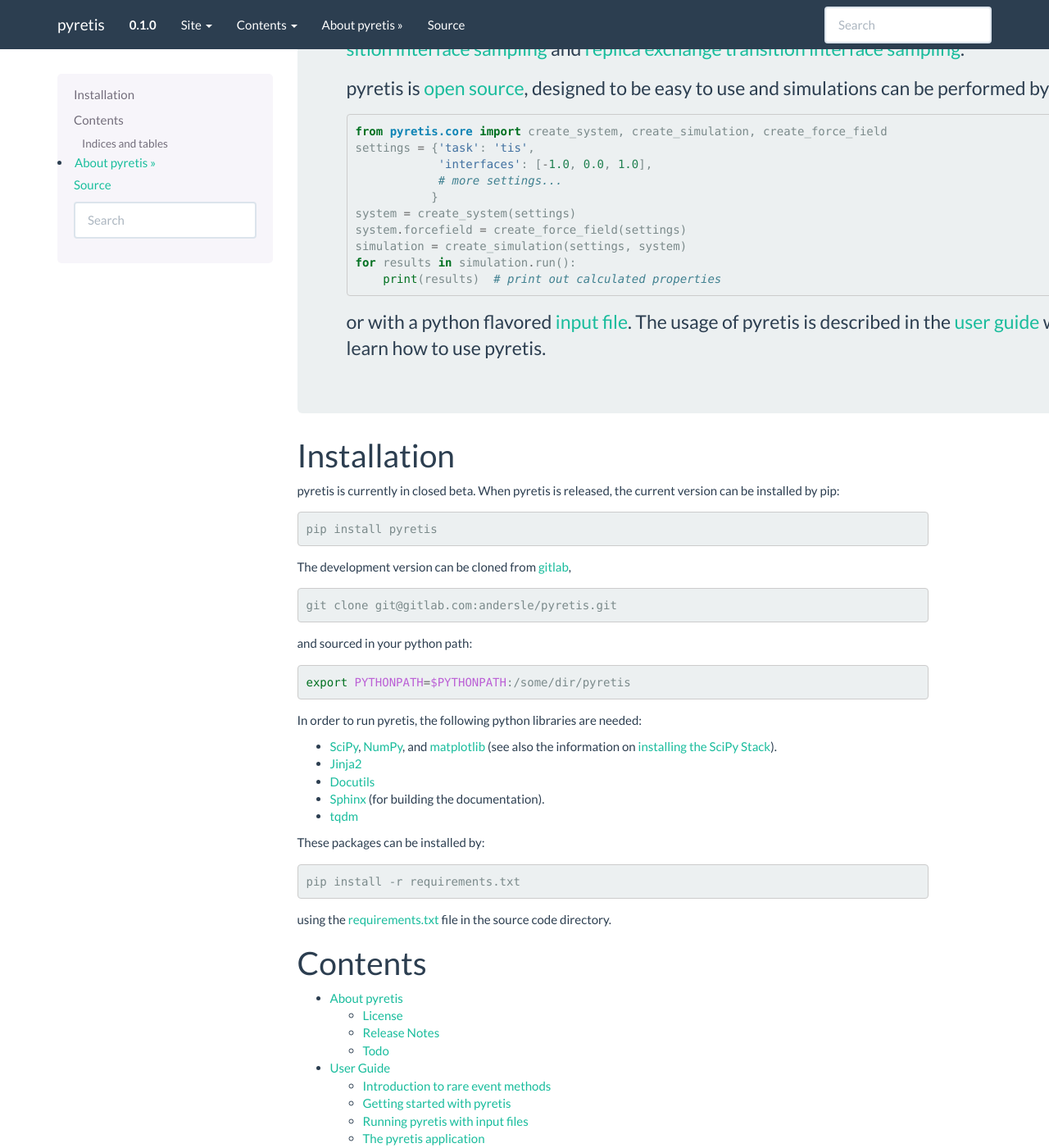
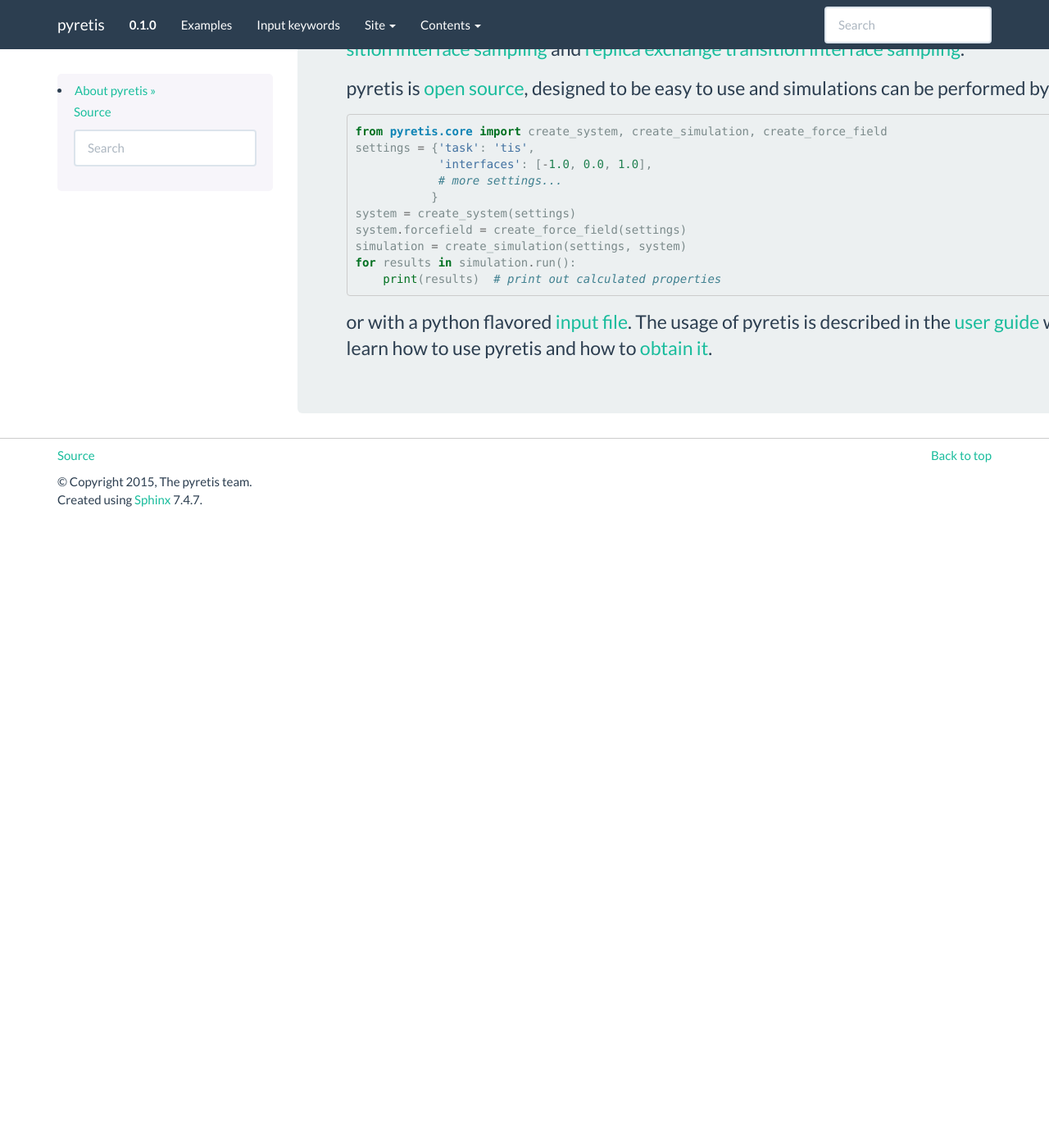
Before and after one commit to jonasjaeger-sci/mod905, a Sphinx documentation site: the page built from docs/index.rst, in a window 1280 px wide and 1400 px high, scrolled down 341 px. Shown: the whole window at 82% size. Built offline with Sphinx 7.4.7, drawn with Linux system fonts in a browser that asks for light colours; after the commit the page ends 971 px from its top, so only the background shows below that; some of the changed text lies outside the part shown.

Commit message:
Another update - fixed navbar
Update the navigation bar. It will now display some common
shortcuts.

```diff
--- a/docs/conf.py
+++ b/docs/conf.py
@@ -131,18 +131,19 @@
 # Theme options are theme-specific and customize the look and feel of a theme
 # further.  For a list of options available for each theme, see the
 # documentation.
-#html_theme_options = {}
-#html_theme_options = {
-    #'sticky_navigation': True # Set to False to disable the sticky nav while scrolling.
-#    'logo_only': True, # if we have a html_logo below, this shows /only/ the logo with no title text
-#}
 html_theme_options = {
     # Navigation bar title. (Default: ``project`` value)
     'navbar_title': "",
     # Tab name for entire site. (Default: "Site")
     'navbar_site_name': "Site",
     # Render the next and previous page links in navbar. (Default: true)
-    'navbar_sidebarrel': True,
+    'navbar_sidebarrel': False,
+    'navbar_links': [#("About", "about/index"),
+                     ("Examples", "examples/index"),
+                     ("Input keywords", "user/keywords/keywords"),
+                     #("API", "api/pyretis"),
+                     #("Developer guide", "developer/index")],
+                    ],
     # Render the current pages TOC in the navbar. (Default: true)
     'navbar_pagenav': True,
     # Tab name for the current pages TOC. (Default: "Page")
@@ -167,7 +168,7 @@
     'navbar_fixed_top': "true",
     # Location of link to source.
     # Options are "nav" (default), "footer" or anything else to exclude.
-    'source_link_position': "nav",
+    'source_link_position': "footer",
     # Bootswatch (http://bootswatch.com/) theme.
     'bootswatch_theme': "flatly",
     # Choose Bootstrap version.
--- a/docs/index.rst
+++ b/docs/index.rst
@@ -31,71 +33,15 @@
 
   or with a python flavored :ref:`input file <user-guide-input>`. The usage of pyretis is
   described in the :ref:`user guide <user-guide-index>`
-  where you can learn how to use pyretis.
+  where you can learn how to use pyretis and how to :ref:`obtain it <user-guide-install>`.
 
-Installation
-============
-
-pyretis is currently in closed beta. When pyretis is
-released, the current version can be installed by pip:
-
-.. code-block:: bash
-
-    pip install pyretis
-
-The development version can be cloned
-from `gitlab <https://gitlab.com/andersle/>`_,
-
-.. code-block:: bash
-
-    git clone git@gitlab.com:andersle/pyretis.git
-
-and sourced in your python path:
-
-.. code-block:: bash
-
-    export PYTHONPATH=$PYTHONPATH:/some/dir/pyretis
-
-In order to run pyretis, the following python libraries are needed:
-
-* `SciPy <http://www.scipy.org/>`_, `NumPy <http://www.numpy.org/>`_,
-  and `matplotlib <http://matplotlib.org/>`_
-  (see also the information on
-  `installing the SciPy Stack <http://www.scipy.org/install.html>`_).
-
-* `Jinja2 <http://jinja.pocoo.org/docs/dev/>`_
-
-* `Docutils <http://docutils.sourceforge.net/>`_
-
-* `Sphinx <http://sphinx-doc.org/>`_ (for building the documentation).
-
-* `tqdm <https://github.com/tqdm/tqdm/>`_
-
-These packages can be installed by:
-
-.. code-block:: bash
-
-    pip install -r requirements.txt
-
-using the `requirements.txt <https://gitlab.com/andersle/pyretis/blob/master/requirements.txt>`_
-file in the source code directory.
-
-
-Contents
-========
 
 .. toctree::
     :maxdepth: 2
+    :hidden:
 
     about/index.rst
     user/index.rst
     api/pyretis.rst
     examples/index.rst
     developer/index.rst
-
-Indices and tables
-------------------
-
-* :ref:`genindex`
-* :ref:`modindex`
-* :ref:`search`
--- a/docs/user/index.rst
+++ b/docs/user/index.rst
@@ -8,6 +8,7 @@
     :maxdepth: 2
 
     intro.rst
+    install.rst
     getting-started.rst
     input.rst
     application.rst
```
Also changed, not shown: other parts of docs/index.rst (+2 -0 lines), docs/user/install.rst (added, +48 -0 lines), docs/img/logo3.png, docs/img/logo3.svg.
